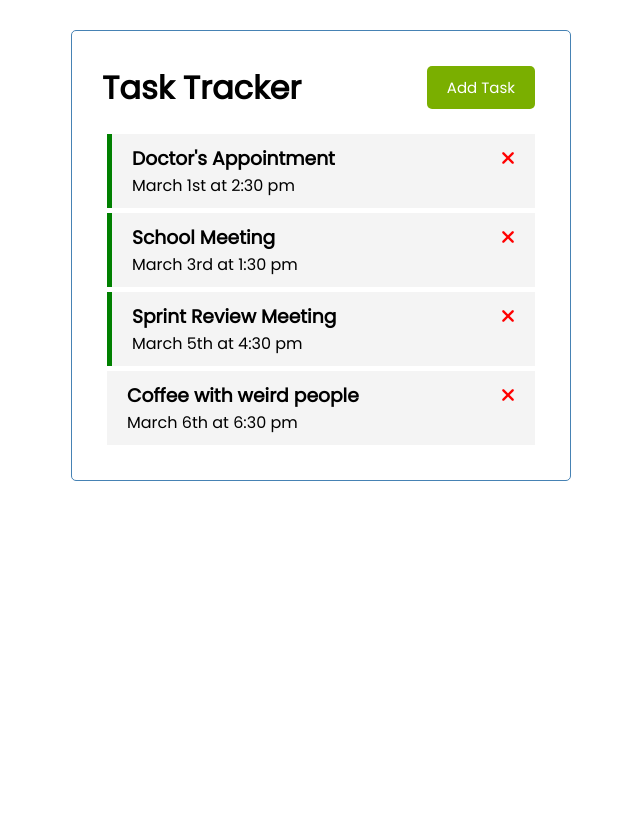
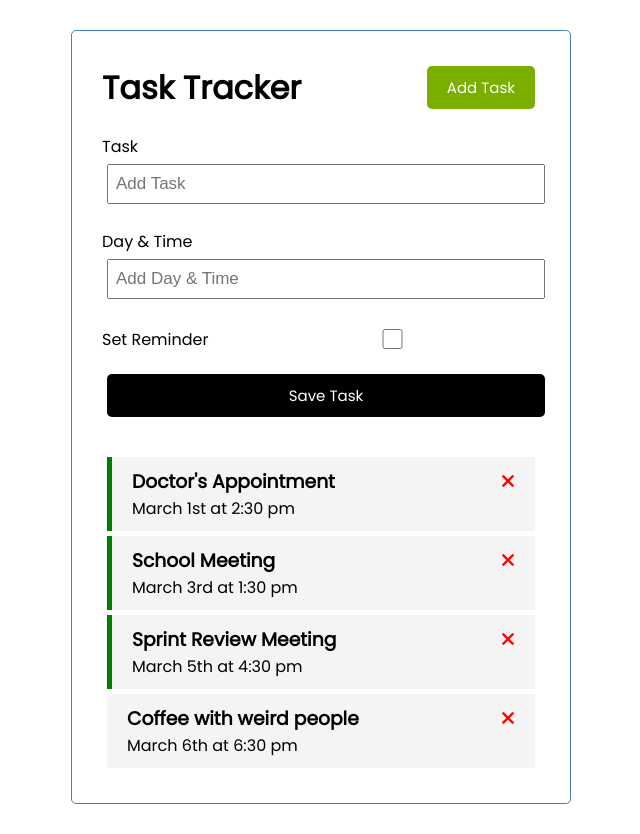
Before and after one commit to Bus42/vue-crash-course, a Vue app: page / in a window 1280 px wide. Shown: the whole page, without its empty margins (319-959 px from the left). Before the commit the page ends 800 px from the top, so only its background shows below. Built offline with nearby package versions, Linux system fonts and the light colour scheme.

Commit message:
Styles AddTask

```diff
--- a/src/App.vue
+++ b/src/App.vue
@@ -1,6 +1,7 @@
 <template>
   <div class="container">
     <Header title="Task Tracker" />
+    <AddTask />
     <Tasks @toggle-reminder="toggleReminder" @delete-task="deleteTask" :tasks="tasks" />
   </div>
 </template>
@@ -8,12 +9,15 @@
 <script>
 import Header from './components/Header'
 import Tasks from './components/Tasks'
+import AddTask from './components/AddTask'
 
 export default {
   name: 'App',
   components: {
     Header,
-    Tasks
+    Tasks,
+    AddTask,
+    AddTask
   },
   data() {
     return {
--- a/src/components/AddTask.vue
+++ b/src/components/AddTask.vue
@@ -17,7 +17,45 @@
     </form>
 </template>
 
-<script></script>
+<script>
+export default {
+    name: "AddTask"
+}
+</script>
 
-<style>
+<style scoped>
+.add-form {
+    margin-bottom: 40px;
+}
+
+.form-control {
+    margin: 20px 0;
+}
+
+.form-control label {
+    display: block;
+}
+
+.form-control input {
+    width: 100%;
+    height: 40px;
+    margin: 5px;
+    padding: 3px 7px;
+    font-size: 17px;
+}
+
+.form-control-check {
+    display: flex;
+    align-items: center;
+    justify-content: space-between;
+}
+
+.form-control-check label {
+    flex: 1;
+}
+
+.form-control-check input {
+    flex: 2;
+    height: 20px;
+}
 </style>
```
